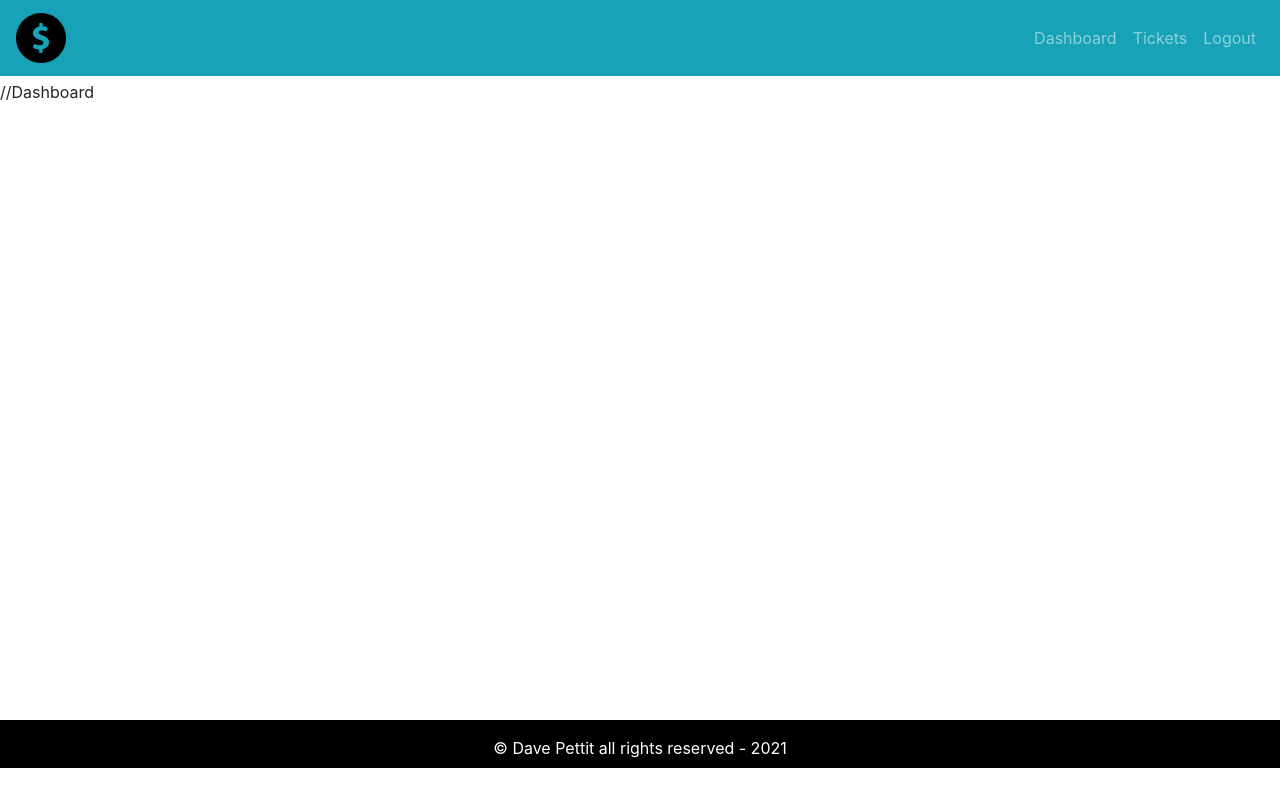
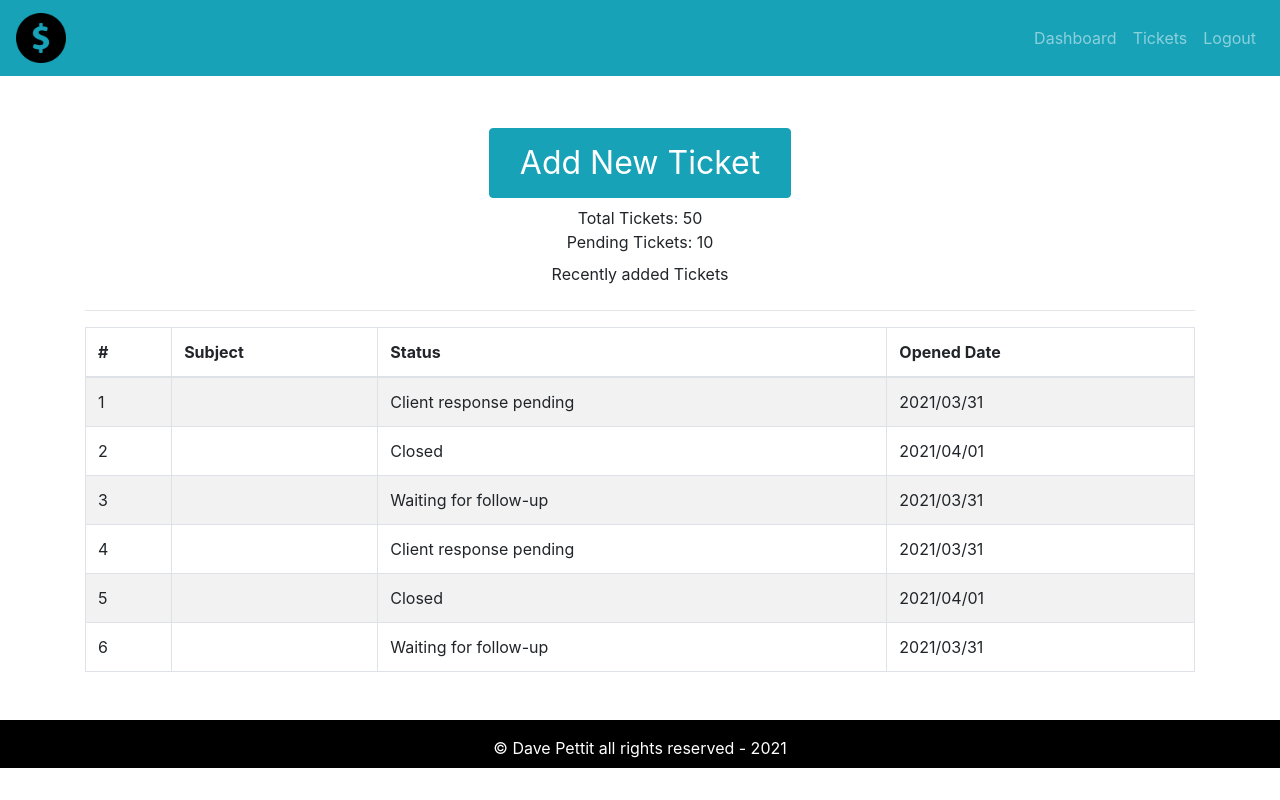
Before and after one commit to Dkpettit/crm-frontend, a React (Create React App) app: page / in a window 1280 px wide. Built offline with nearby package versions, Linux system fonts and the light colour scheme.

Commit message:
dashboard page added

```diff
--- a/src/App.js
+++ b/src/App.js
@@ -14,6 +14,7 @@
 
 import './App.css';
 import { DefaultLayout } from './layout/DefaultLayout';
+import { Dashboard } from './pages/Dashboard/Dashboard.page';
 
 import { Entry } from './pages/entry/Entry.page';
 
@@ -22,9 +23,7 @@
     <div className="App">
       {/* <Entry /> */}
       <DefaultLayout>
-
-        //Dashboard
-
+         <Dashboard />
       </DefaultLayout>
     </div>
   );
--- /dev/null
+++ b/src/assets/data/dummy-tickets.json
@@ -0,0 +1,32 @@
+[
+    {
+        "id":1,
+        "status":"Client response pending",
+        "addedAt": "2021/03/31"
+    },
+    {
+        "id":2,
+        "status":"Closed",
+        "addedAt": "2021/04/01"
+    },
+    {
+        "id":3,
+        "status":"Waiting for follow-up",
+        "addedAt": "2021/03/31"
+    },
+    {
+        "id":4,
+        "status":"Client response pending",
+        "addedAt": "2021/03/31"
+    },
+    {
+        "id":5,
+        "status":"Closed",
+        "addedAt": "2021/04/01"
+    },
+    {
+        "id":6,
+        "status":"Waiting for follow-up",
+        "addedAt": "2021/03/31"
+    }
+]
--- /dev/null
+++ b/src/components/ticket-table/TicketTable.comp.js
@@ -0,0 +1,34 @@
+import React from 'react';
+import { Table } from 'react-bootstrap';
+
+export const TicketTable = ({tickets}) =>
+{
+    return (
+      <Table striped bordered hover>
+        <thead>
+          <tr>
+            <th>#</th>
+            <th>Subject</th>
+            <th>Status</th>
+            <th>Opened Date</th>
+          </tr>
+        </thead>
+        <tbody>
+          {tickets.length ? (
+            tickets.map((row) => (
+              <tr key={row.id}>
+                <td>{row.id}</td>
+                <td>{row.subject}</td>
+                <td>{row.status}</td>
+                <td>{row.addedAt}</td>
+              </tr>
+            ))
+          ) : (
+            <tr >
+              <td colSpan="4" className="text-center">No data available...</td>
+            </tr>
+          )}
+        </tbody>
+      </Table>
+    );
+};
--- /dev/null
+++ b/src/pages/Dashboard/Dashboard.page.js
@@ -0,0 +1,40 @@
+import React from "react";
+import { Container, Row, Col, Button } from "react-bootstrap";
+import { TicketTable } from '../../components/ticket-table/TicketTable.comp';
+import tickets from '../../assets/data/dummy-tickets.json';
+
+export const Dashboard = () => {
+  return (
+    <Container>
+      <Row>
+        <Col className="text-center mt-5 mb-2">
+          <Button
+            variant="info"
+            style={{
+              fontSize: "2rem",
+              padding: "10px 30px",
+            }}
+          >
+            Add New Ticket
+          </Button>
+        </Col>
+      </Row>
+      <Row>
+        <Col className="text-center mb-2">
+          <div>Total Tickets: 50</div>
+          <div>Pending Tickets: 10</div>
+        </Col>
+      </Row>
+      <Row>
+        <Col className="text-center mb-2">Recently added Tickets</Col>
+      </Row>
+      <hr />
+
+      <Row>
+        <Col className="recent-ticket">
+                  <TicketTable tickets={tickets}/>
+        </Col>
+      </Row>
+    </Container>
+  );
+};
```
